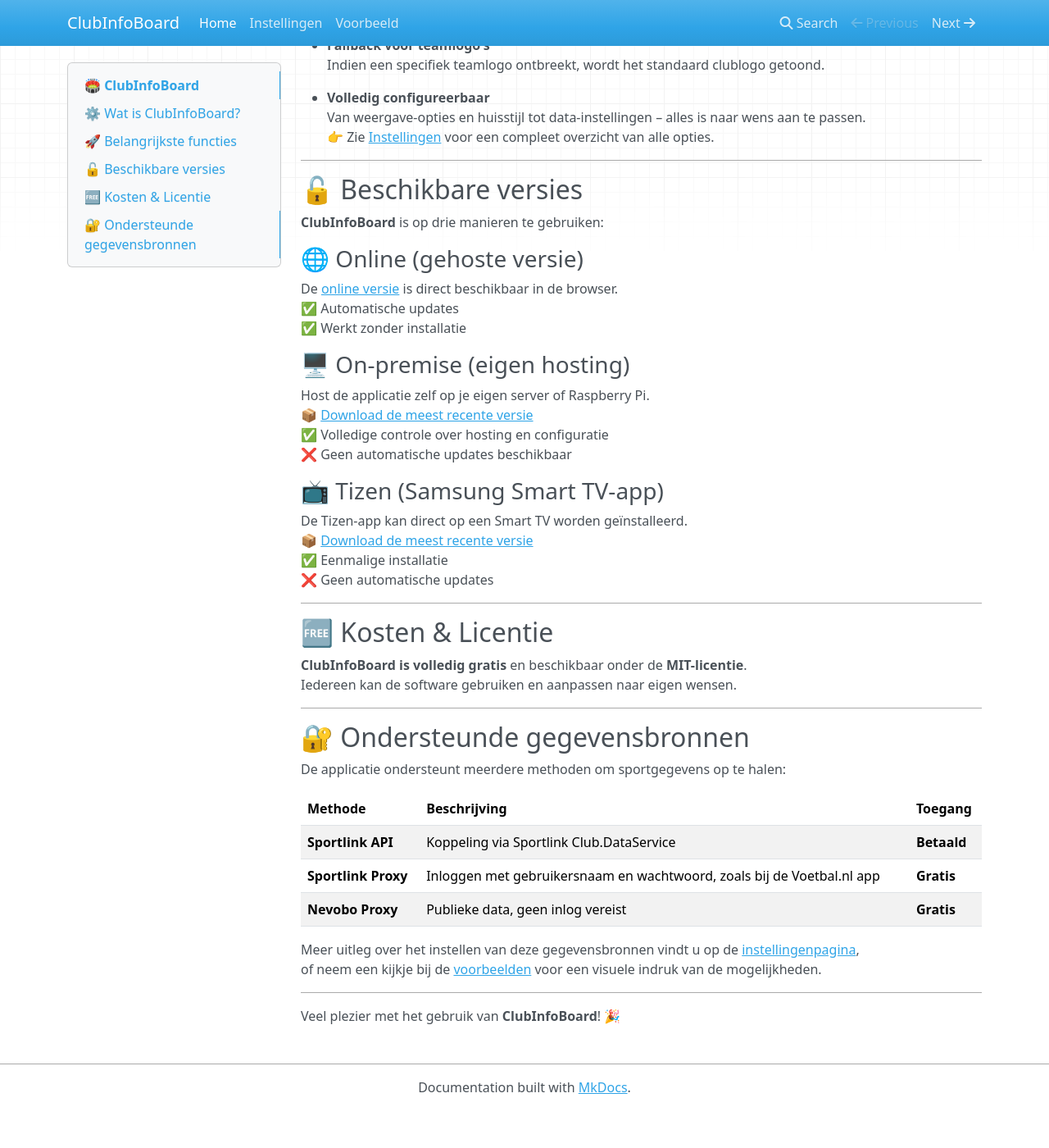
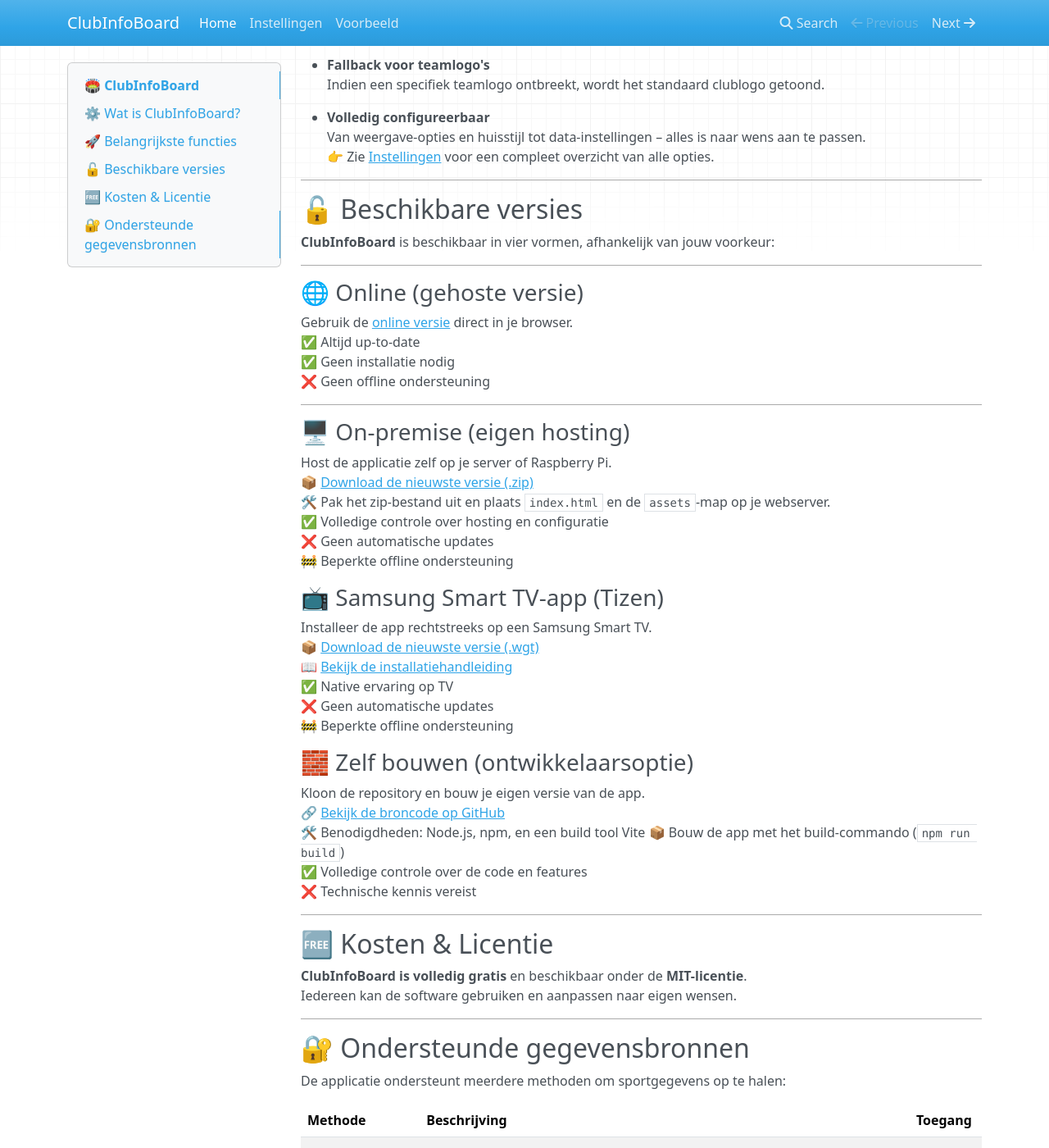
Before and after one commit to PatrickSt1991/Sportlink.Club.Info.Viewer, an MkDocs documentation site: the page built from docs/index.md, in a window 1280 px wide and 1400 px high, scrolled down 690 px. Shown: the whole window at 82% size. Built offline with MkDocs 1.6.1, drawn with Linux system fonts in a browser that asks for light colours; nearby versions of some CDN libraries; before the commit the page ends 2044 px from its top, so only the background shows below that; some of the changed text lies outside the part shown.

Commit message:
Update index.md

```diff
--- a/docs/index.md
+++ b/docs/index.md
@@ -1,7 +1,7 @@
 # 🏟️ ClubInfoBoard
 
 Welkom bij **ClubInfoBoard** – dé oplossing voor sportverenigingen om wedstrijdinformatie real-time en overzichtelijk te tonen op schermen binnen de club, zoals in de kantine of op een Smart TV.
-
+Neem een kijkje in de [online versie](https://patrickst1991.github.io/Sportlink.Club.Info.Viewer/#/settings)
 ---
 
 ## ⚙️ Wat is ClubInfoBoard?
@@ -38,25 +38,45 @@
 
 ## 🔓 Beschikbare versies
 
-**ClubInfoBoard** is op drie manieren te gebruiken:
+**ClubInfoBoard** is beschikbaar in vier vormen, afhankelijk van jouw voorkeur:
+
+---
 
 ### 🌐 Online (gehoste versie)
-De [online versie](https://patrickst1991.github.io/Sportlink.Club.Info.Viewer/) is direct beschikbaar in de browser.
-✅ Automatische updates
-✅ Werkt zonder installatie
+
+Gebruik de [online versie](https://patrickst1991.github.io/Sportlink.Club.Info.Viewer/) direct in je browser.
+✅ Altijd up-to-date
+✅ Geen installatie nodig
+❌ Geen offline ondersteuning
+
+---
 
 ### 🖥️ On-premise (eigen hosting)
-Host de applicatie zelf op je eigen server of Raspberry Pi.
-📦 [Download de meest recente versie](https://github.com/PatrickSt1991/Sportlink.Club.Info.Viewer/releases/latest)
+
+Host de applicatie zelf op je server of Raspberry Pi.
+📦 [Download de nieuwste versie (.zip)](https://github.com/PatrickSt1991/Sportlink.Club.Info.Viewer/releases/latest)
+🛠️ Pak het zip-bestand uit en plaats `index.html` en de `assets`-map op je webserver.
 ✅ Volledige controle over hosting en configuratie
-❌ Geen automatische updates beschikbaar
+❌ Geen automatische updates
+🚧 Beperkte offline ondersteuning
 
+### 📺 Samsung Smart TV-app (Tizen)
 
-### 📺 Tizen (Samsung Smart TV-app)
-De Tizen-app kan direct op een Smart TV worden geïnstalleerd.
-📦 [Download de meest recente versie](https://github.com/PatrickSt1991/Sportlink.Club.Info.Viewer/releases/latest)
-✅ Eenmalige installatie
+Installeer de app rechtstreeks op een Samsung Smart TV.
+📦 [Download de nieuwste versie (.wgt)](https://github.com/PatrickSt1991/Sportlink.Club.Info.Viewer/releases/latest)
+📖 [Bekijk de installatiehandleiding](https://github.com/PatrickSt1991/Sportlink.Club.Info.Viewer/blob/main/docs/tizen_install.md)
+✅ Native ervaring op TV
 ❌ Geen automatische updates
+🚧 Beperkte offline ondersteuning
+
+### 🧱 Zelf bouwen (ontwikkelaarsoptie)
+
+Kloon de repository en bouw je eigen versie van de app.
+🔗 [Bekijk de broncode op GitHub](https://github.com/PatrickSt1991/Sportlink.Club.Info.Viewer)
+🛠️ Benodigdheden: Node.js, npm, en een build tool Vite
+📦 Bouw de app met het build-commando (`npm run build`)
+✅ Volledige controle over de code en features
+❌ Technische kennis vereist
 
 ---
 
```
